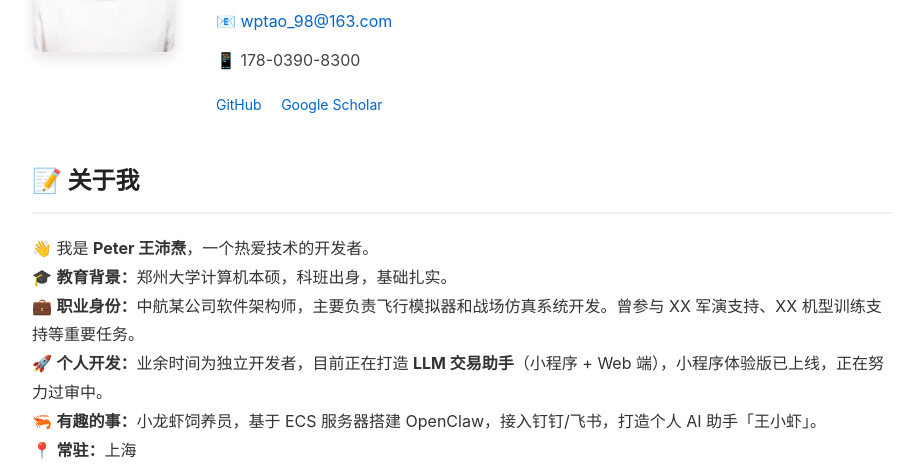
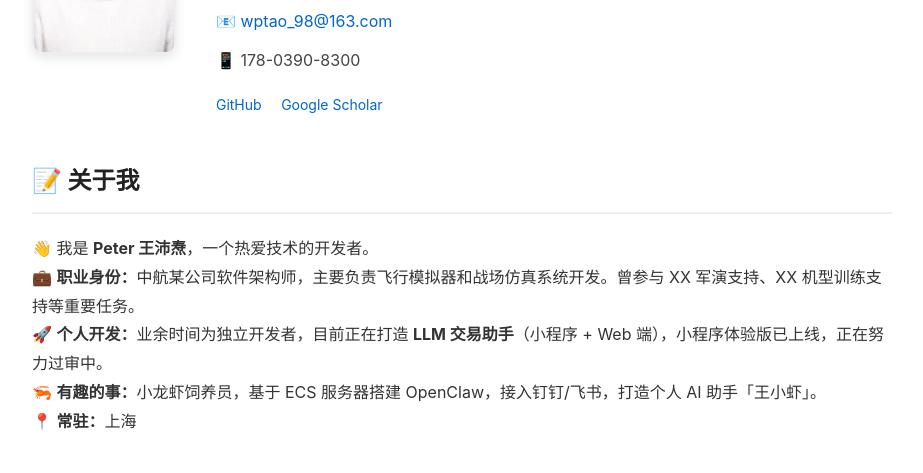
Before and after one commit to wangpitao/840152212.github.io, a plain HTML site: page index.html in a window 1280 px wide. Shown: the part 325-798 px from the top of the page, without its empty margins (178-1101 px from the left). Drawn offline with Linux system fonts and the light colour scheme.

Commit message:
Remove education background from about section

```diff
--- a/index.html
+++ b/index.html
@@ -355,7 +355,6 @@
             👋 我是 <strong>Peter 王沛焘</strong>，一个热爱技术的开发者。
         </p>
         <p>
-            🎓 <strong>教育背景：</strong>郑州大学计算机本硕，科班出身，基础扎实。<br>
             💼 <strong>职业身份：</strong>中航某公司软件架构师，主要负责飞行模拟器和战场仿真系统开发。曾参与 XX 军演支持、XX 机型训练支持等重要任务。<br>
             🚀 <strong>个人开发：</strong>业余时间为独立开发者，目前正在打造 <strong>LLM 交易助手</strong>（小程序 + Web 端），小程序体验版已上线，正在努力过审中。<br>
             🦐 <strong>有趣的事：</strong>小龙虾饲养员，基于 ECS 服务器搭建 OpenClaw，接入钉钉/飞书，打造个人 AI 助手「王小虾」。<br>
```
